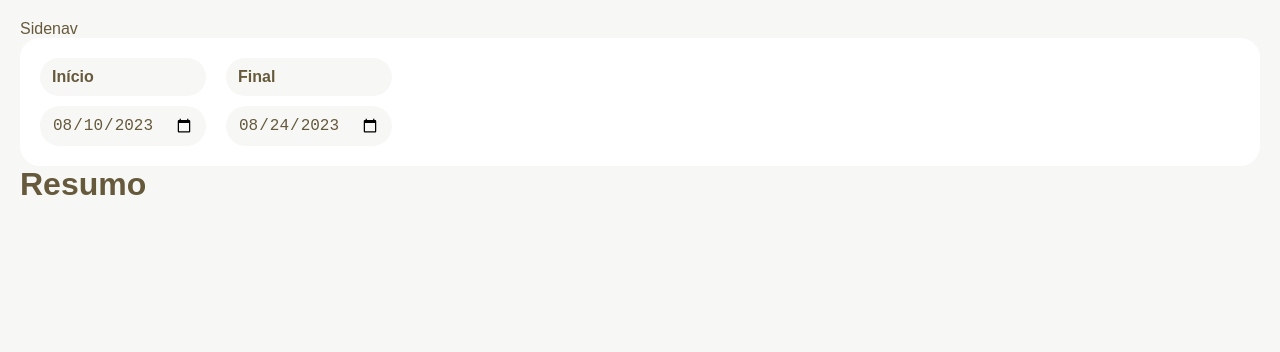
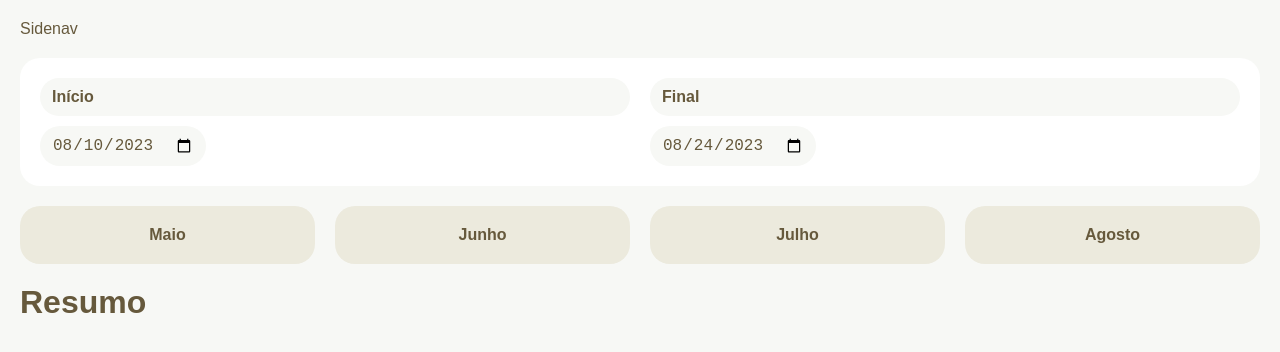
Before and after one commit to rafaasimi/react-typescript-origamid, a React (Vite) app in the folder fintech/: page / in a window 1280 px wide. Shown: the top 352 px of the page. Built offline with nearby package versions, Linux system fonts and the light colour scheme; no server answers; the HTML template or start-up script is replaced by a standard one.

Commit message:
Projeto: Criação dos botões de meses

```diff
--- /dev/null
+++ b/fintech/src/components/ButtonMonth.tsx
@@ -0,0 +1,46 @@
+import { useData } from "../contexts/DataContext";
+
+const style: React.CSSProperties = {
+  padding: 'var(--gap) var(--gap-s)',
+  backgroundColor: 'var(--color-3)',
+  border: 'none',
+  borderRadius: 'var(--gap)',
+  color: 'var(--color-2)',
+  fontWeight: '600',
+  textTransform: 'capitalize',
+};
+
+function nomeMes(n: number) {
+  const date = new Date();
+  date.setMonth(date.getMonth() + n);
+  return new Intl.DateTimeFormat('pt-BR', {
+    month: 'long',
+  }).format(date);
+}
+
+function formatDate(date: Date) {
+  const dd = String(date.getDate()).padStart(2, '0');
+  const mm = String(date.getMonth() + 1).padStart(2, '0');
+  const yyyy = date.getFullYear();
+
+  // yyyy-mm-dd
+
+  return `${yyyy}-${mm}-${dd}`
+}
+
+export function ButtonMonth({ n }: { n: number }) {
+  const {setInicio, setFinal} = useData();
+
+  function setMes(n: number) {
+    const date = new Date();
+    date.setMonth(date.getMonth() + n);
+
+    const firstDay = new Date(date.getFullYear(), date.getMonth(), 1);
+    const lastDay = new Date(date.getFullYear(), date.getMonth() + 1, 0);
+
+    setInicio(formatDate(firstDay));
+    setFinal(formatDate(lastDay));
+  }
+
+  return <button style={style} onClick={() => setMes(n)}>{nomeMes(n)}</button>;
+}
--- a/fintech/src/components/DateRange.tsx
+++ b/fintech/src/components/DateRange.tsx
@@ -1,4 +1,3 @@
-import React from 'react';
 import { DateInput } from './DateInput';
 import { useData } from '../contexts/DataContext';
 
--- a/fintech/src/components/Header.tsx
+++ b/fintech/src/components/Header.tsx
@@ -1,10 +1,13 @@
-import { DateRange } from "./DateRange"
+import { DateRange } from './DateRange';
+import { Months } from './Months';
 
 export function Header() {
-
   return (
-    <div>
-      <DateRange />
-    </div>
-  )
+    <header className='mb'>
+      <div className='mb'>
+        <DateRange />
+      </div>
+      <Months />
+    </header>
+  );
 }
--- /dev/null
+++ b/fintech/src/components/Months.tsx
@@ -0,0 +1,12 @@
+import { ButtonMonth } from './ButtonMonth';
+
+export function Months() {
+  return (
+    <div className='flex'>
+      <ButtonMonth n={-3}/>
+      <ButtonMonth n={-2}/>
+      <ButtonMonth n={-1}/>
+      <ButtonMonth n={-0}/>
+    </div>
+  );
+}
--- a/fintech/src/components/Sidenav.tsx
+++ b/fintech/src/components/Sidenav.tsx
@@ -1,5 +1,5 @@
 export function Sidenav() {
   return (
-    <aside>Sidenav</aside>
+    <aside className="mb">Sidenav</aside>
   )
 }
--- a/fintech/src/styles.css
+++ b/fintech/src/styles.css
@@ -44,12 +44,12 @@ ul {
   gap: var(--gap)
 }
 
-flex > * {
+.flex > * {
   flex: 1;
 }
 
 .mb {
-  margin-botton: var(--gap);
+  margin-bottom: var(--gap);
 }
 
 .bg-1 {
```
